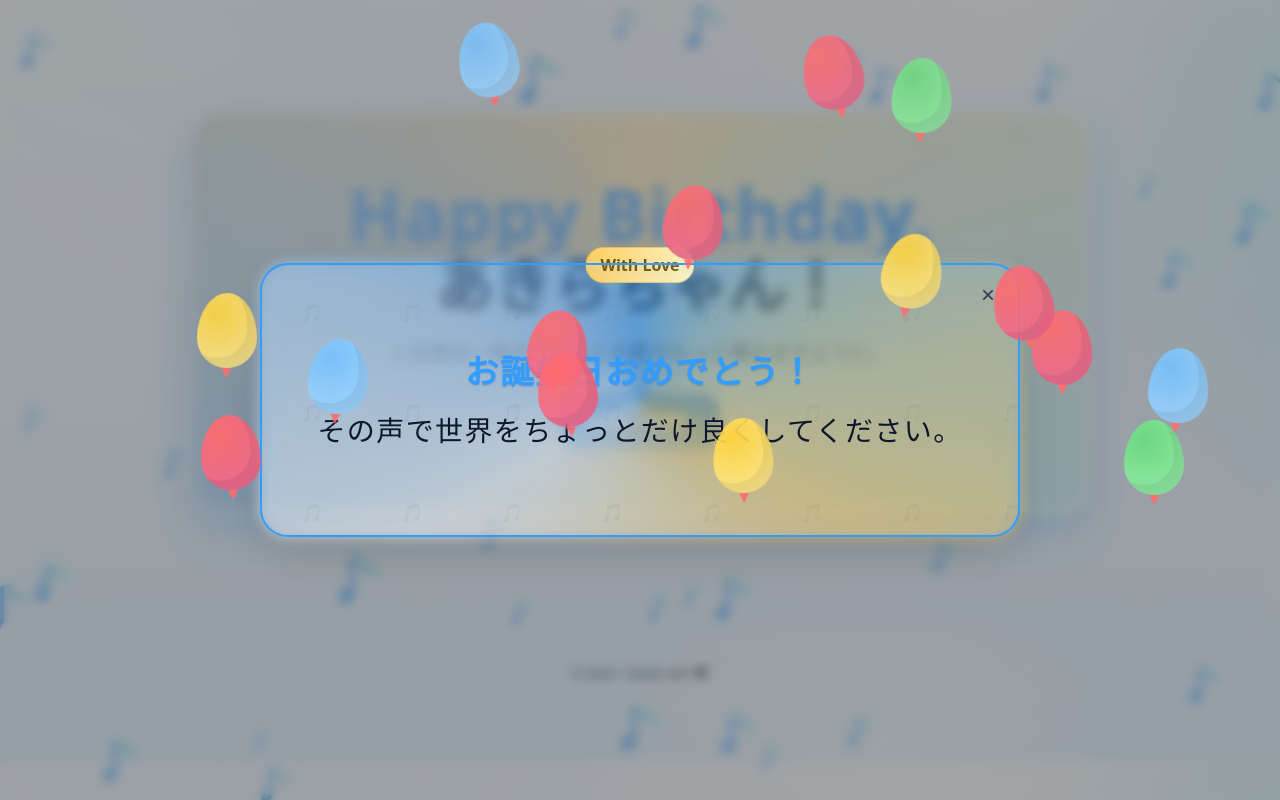
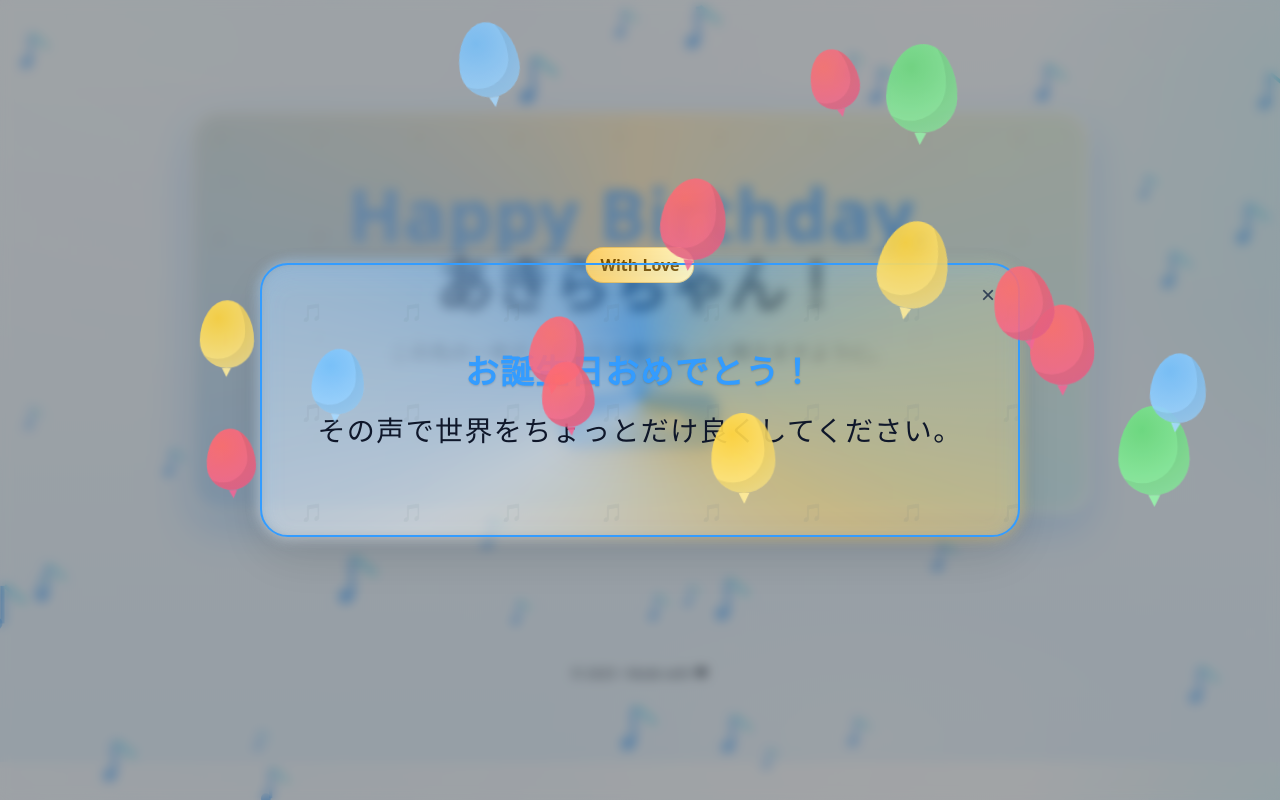
Before and after one commit to pori08/akira2, a plain HTML site: page index.html in a window 1280 px wide. Both pictures are taken after a click on the button "メッセージを開く". Drawn offline with Linux system fonts and the light colour scheme.

```diff
--- a/index.html
+++ b/index.html
@@ -95,7 +95,7 @@
     .x{position:absolute; top:10px; right:10px; background:transparent; border:none; color:#334155; font-size:24px; cursor:pointer; width:44px; height:44px}
     .ribbon{position:absolute; top:-16px; left:50%; transform:translateX(-50%); background: linear-gradient(90deg, var(--gold), #fff6c2); color:#7c5200; font-weight:800; padding:6px 14px; border-radius:999px; border:1px solid rgba(124,82,0,.2);}
 
-    .balloon{ position:fixed; bottom:-100px; left:50%; width:60px; height:75px;
+    .balloon{ position:fixed; bottom:-100px; width:60px; height:75px;
       background:radial-gradient(circle at 20px 20px, #ff6b6b, #f06595);
       border-radius: 50% 50% 50% 50% / 60% 60% 40% 40%;
       box-shadow: inset -10px -10px 0 rgba(0,0,0,0.07);
@@ -104,7 +104,7 @@
     }
     .balloon::after{ content:""; position:absolute; bottom:-10px; left:50%; transform:translateX(-50%);
       width:0; height:0; border-style:solid; border-width:10px 5px 0 5px;
-      border-color:#ff6b6b transparent transparent transparent;
+      border-color:var(--knot-color, #f06595) transparent transparent transparent;
     }
 
     /* スマホ最適化 */
@@ -221,27 +221,27 @@
       // 風船アニメーション
       function flyBalloons() {
         const balloonColors = [
-          'radial-gradient(circle at 20px 20px, #ff6b6b, #f06595)',
-          'radial-gradient(circle at 20px 20px, #74c0fc, #a5d8ff)',
-          'radial-gradient(circle at 20px 20px, #ffd43b, #ffec99)',
-          'radial-gradient(circle at 20px 20px, #69db7c, #96f2aa)'
+          { bg: 'radial-gradient(circle at 20px 20px, #ff6b6b, #f06595)', knot: '#f06595' },
+          { bg: 'radial-gradient(circle at 20px 20px, #74c0fc, #a5d8ff)', knot: '#a5d8ff' },
+          { bg: 'radial-gradient(circle at 20px 20px, #ffd43b, #ffec99)', knot: '#ffec99' },
+          { bg: 'radial-gradient(circle at 20px 20px, #69db7c, #96f2aa)', knot: '#96f2aa' }
         ];
         for (let i = 0; i < 15; i++) {
           const b = document.createElement('div');
+          const color = balloonColors[Math.floor(Math.random() * balloonColors.length)];
           b.className = 'balloon';
-          const color = balloonColors[Math.floor(Math.random() * balloonColors.length)];
-          b.style.background = color;
+          b.style.background = color.bg;
+          b.style.setProperty('--knot-color', color.knot);
           b.style.left = `${10 + Math.random() * 80}%`;
-          b.style.transform = `scale(${0.8 + Math.random() * 0.4})`;
-          b.style.setProperty('--knot-color', color.split(',')[1]);
           document.body.appendChild(b);
 
+          const scale = 0.8 + Math.random() * 0.4;
           const duration = 4000 + Math.random() * 3000;
           const sway = (Math.random() - 0.5) * 150;
 
           b.animate([
-            { bottom: '-100px', opacity: 1, transform: `translateX(0) rotate(0deg)` },
-            { bottom: `${vh + 100}px`, opacity: 0.8, transform: `translateX(${sway}px) rotate(${(Math.random() - 0.5) * 40}deg)` }
+            { bottom: '-100px', opacity: 1, transform: `translateX(0) rotate(0deg) scale(${scale})` },
+            { bottom: `${vh + 100}px`, opacity: 0.8, transform: `translateX(${sway}px) rotate(${(Math.random() - 0.5) * 40}deg) scale(${scale})` }
           ], {
             duration: duration,
             easing: 'ease-in-out',
```
